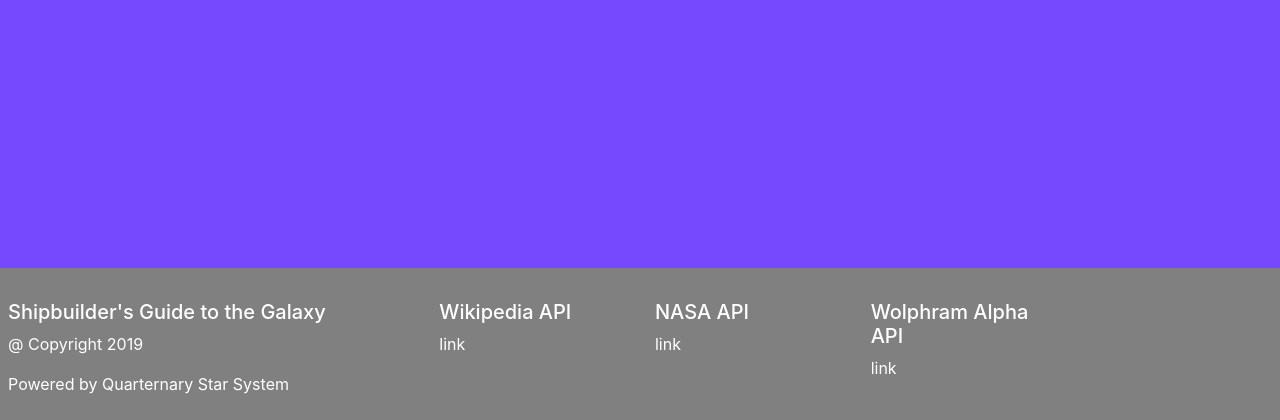
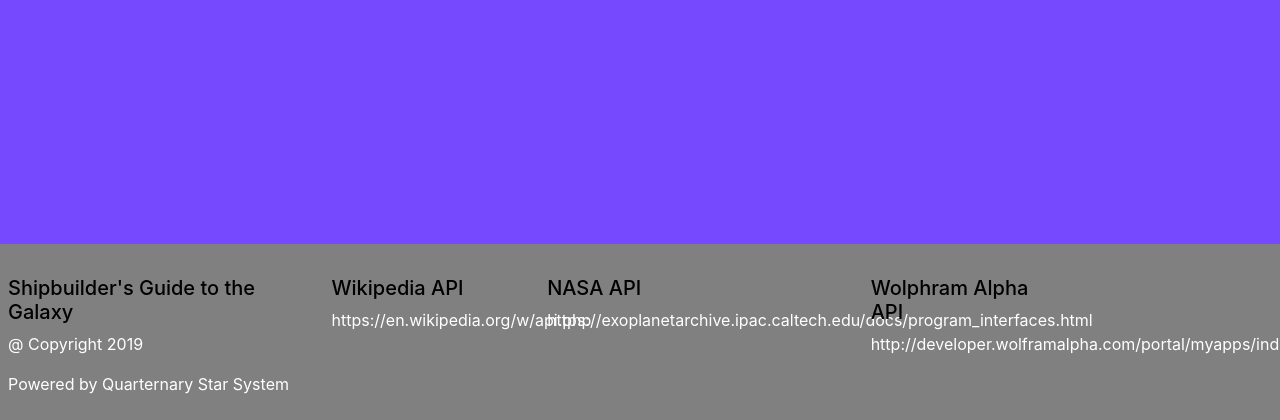
Before and after one commit to pollsmor/Project_01, a Flask app: page / in a window 1280 px wide. Shown: the part 380-800 px from the top of the page. Run offline with Flask 2, Linux system fonts and the light colour scheme; parts of the project's set-up code (start-up, migrations or seed data) failed here and were passed over; some libraries are stand-ins or nearby versions.

Commit message:
Footer updates.

```diff
--- a/templates/_base.html
+++ b/templates/_base.html
@@ -45,23 +45,23 @@
       <footer style="background-color:#808080; color:white;" class="fixed-bottom page-footer font-small p-2">
         <br>
         <div class="row">
-          <div class="col-sm-4">
-            <h5>Shipbuilder's Guide to the Galaxy</h5>
+          <div class="col-sm-3" style="color:white;">
+            <h5 style="color:black;">Shipbuilder's Guide to the Galaxy</h5>
             <p class="footer-copyright">@ Copyright 2019</p>
             <p>Powered by Quarternary Star System</p>
           </div>
           <hr class="clearfix w-80 d-md-none pb-3">
           <div class="col-sm-2">
-            <h5>Wikipedia API</h5>
-            <p>link</p>
+            <h5 style="color:black;">Wikipedia API</h5>
+            <p><a href="url" style="color:white;">https://en.wikipedia.org/w/api.php</a></p>
+          </div>
+          <div class="col-sm-3">
+            <h5 style="color:black;">NASA API</h5>
+            <p><a href="url" style="color:white;">https://exoplanetarchive.ipac.caltech.edu/docs/program_interfaces.html</a></p>
           </div>
           <div class="col-sm-2">
-            <h5>NASA API</h5>
-            <p>link</p>
-          </div>
-          <div class="col-sm-2">
-            <h5>Wolphram Alpha API</h5>
-            <p>link</p>
+            <h5 style="color:black;">Wolphram Alpha API</h5>
+            <p><a href="url" style="color:white;">http://developer.wolframalpha.com/portal/myapps/index.html</a></p>
           </div>
         </div>
       </footer>
--- a/utl/search.py
+++ b/utl/search.py
@@ -79,5 +79,3 @@ def cons(func):
             print('executed successfuly')
         except Exception as ex:
             print(ex)
-
-cons(parse)
```
